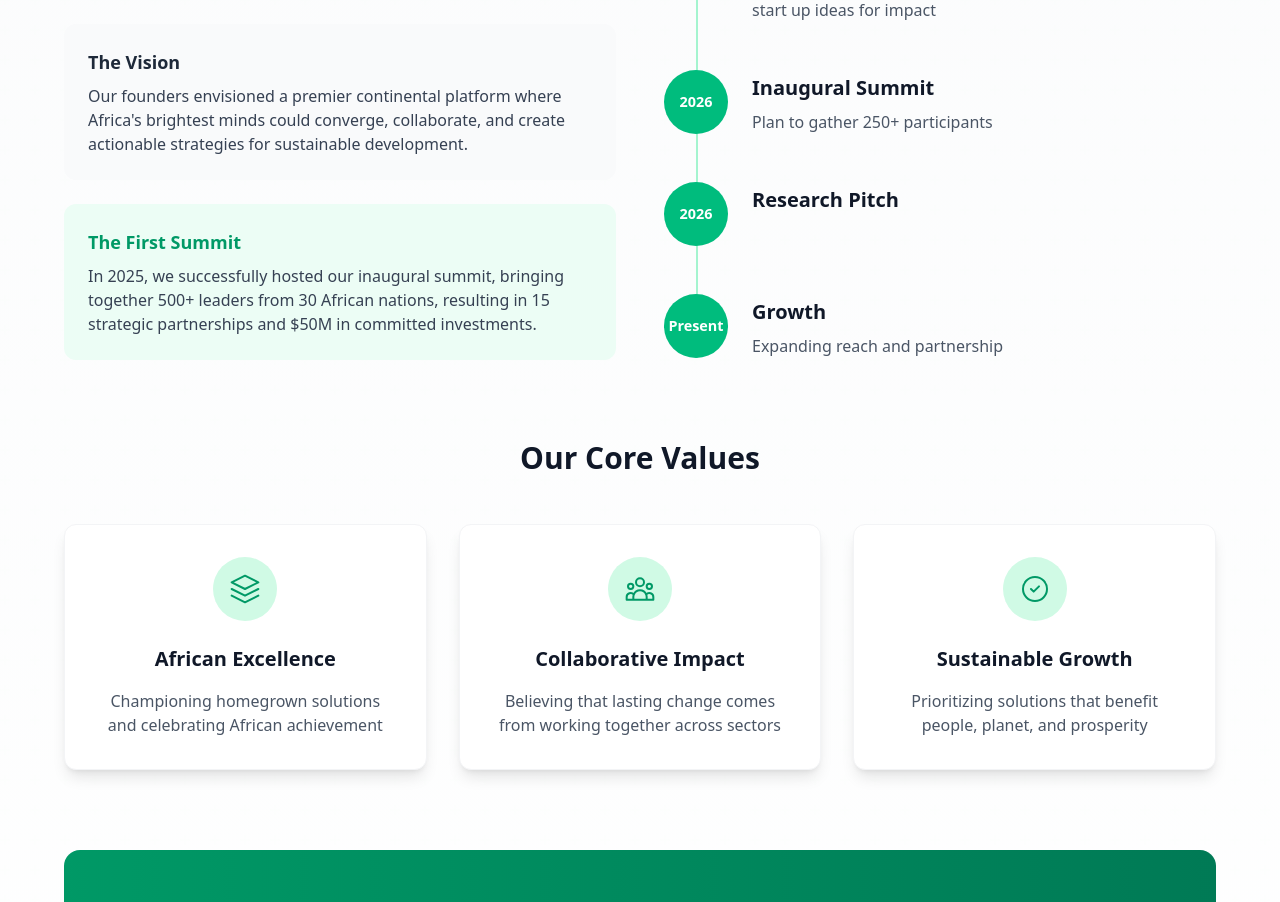
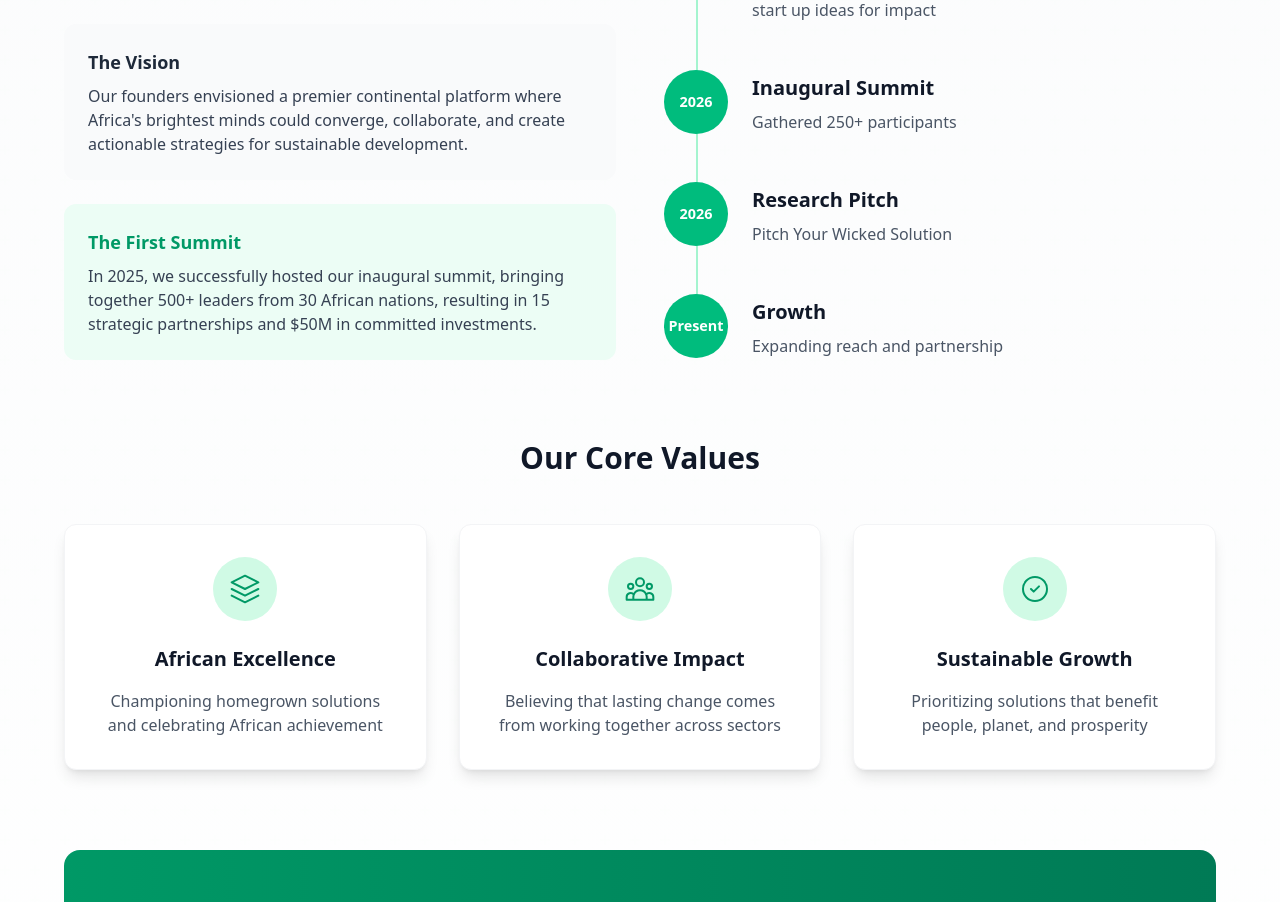
Before and after one commit to davidfayanju1/Cranfieldafricanimpactsummit, a React (Vite) app: page /about in a window 1280 px wide. Shown: the part 1705-2607 px from the top of the page. Built offline with nearby package versions, Linux system fonts and the light colour scheme.

Commit message:
UI text changes on the about page

```diff
--- a/src/components/about/Mission.tsx
+++ b/src/components/about/Mission.tsx
@@ -174,13 +174,13 @@ const Mission = () => {
                         {
                           year: "2026",
                           title: "Inaugural Summit",
-                          desc: "Plan to gather 250+ participants",
+                          desc: "Gathered 250+ participants",
                         },
 
                         {
                           year: "2026",
                           title: "Research Pitch",
-                          desc: "",
+                          desc: "Pitch Your Wicked Solution",
                         },
                         {
                           year: "Present",
```
